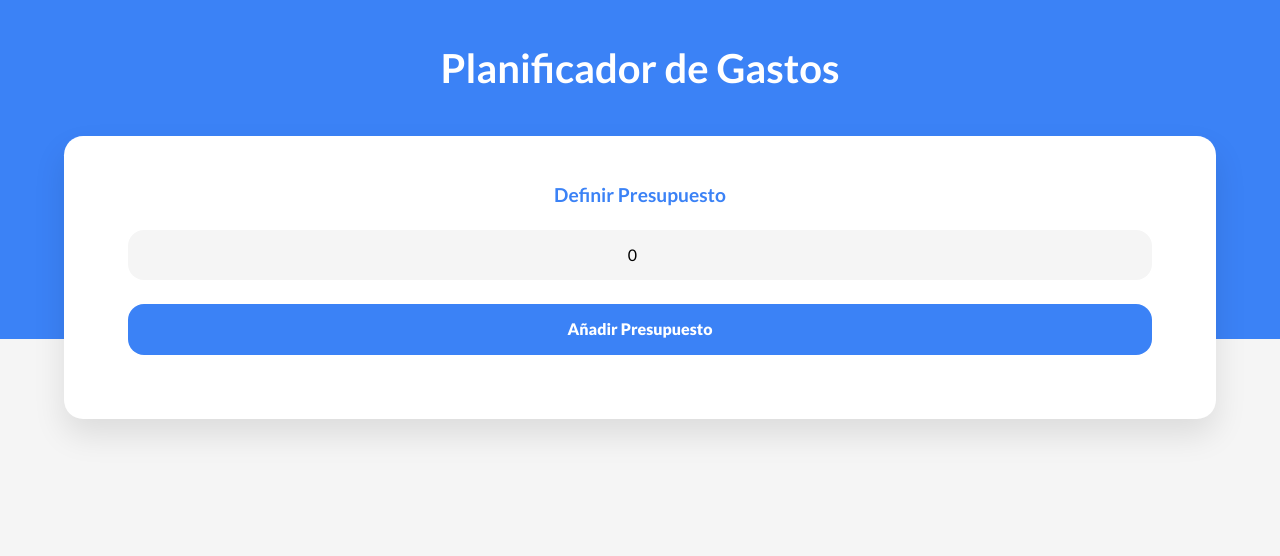
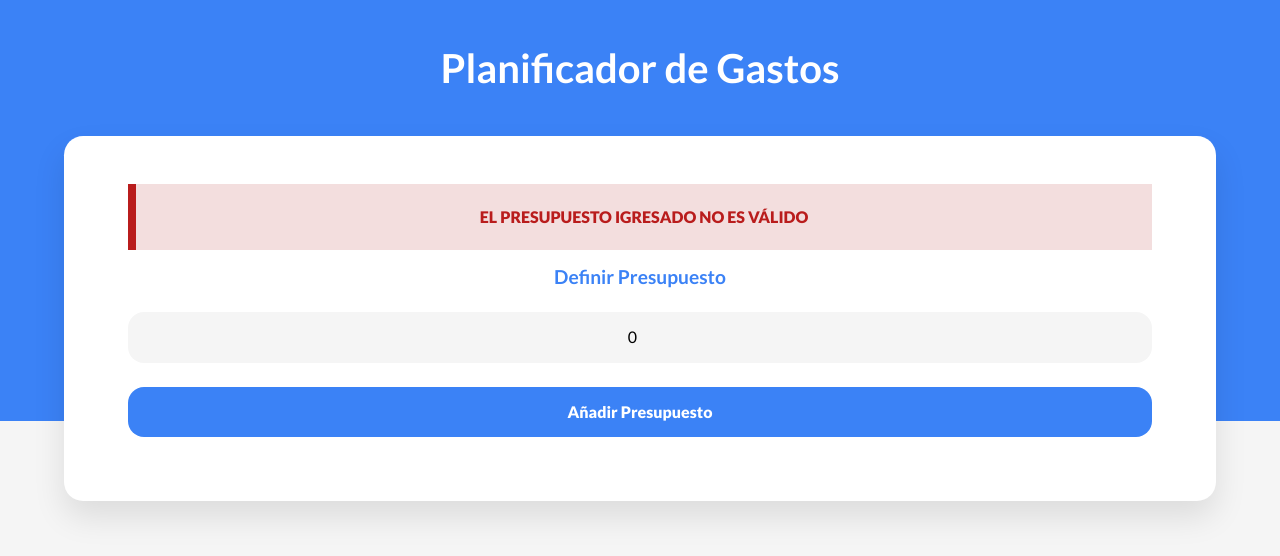
Before and after one commit to darianaren/expense-manager, a Vue app: page / in a window 1280 px wide. Both pictures are taken after a click on the input "Añadir Presupuesto". Shown: the top 556 px of the page. Built offline with nearby package versions, Linux system fonts and the light colour scheme.

Commit message:
[FEAT] Add Alert component

```diff
--- /dev/null
+++ b/src/components/Alert.vue
@@ -0,0 +1,21 @@
+<template>
+  <div class="alert">
+    <slot></slot>
+  </div>
+</template>
+
+<style scoped>
+.alert {
+  color: #b91c1c;
+  font-weight: 900;
+  text-transform: uppercase;
+  font-size: 1.2rem;
+  text-align: center;
+
+  padding: 0.5rem;
+  margin-bottom: 1rem;
+
+  background-color: #f3dede;
+  border-left: 0.5rem solid #b91c1c;
+}
+</style>
--- a/src/components/Budget.vue
+++ b/src/components/Budget.vue
@@ -1,11 +1,16 @@
 <script setup>
 import { ref } from "vue";
+import Alert from "./Alert.vue";
 
 const budget = ref(0);
+const error = ref("");
 
 const handleSubmit = () => {
   if (!budget.value || budget.value <= 0 || isNaN(budget.value)) {
-    alert("El presupuesto igresado no es válido");
+    error.value = "El presupuesto igresado no es válido";
+    setTimeout(() => {
+      error.value = "";
+    }, 3000);
     return;
   }
 };
@@ -13,6 +18,9 @@ const handleSubmit = () => {
 
 <template>
   <form class="budget-form" @submit.prevent="handleSubmit">
+    <Alert v-if="error">
+      <p>{{ error }}</p>
+    </Alert>
     <div class="field">
       <label class="label" for="new-budget">Definir Presupuesto</label>
       <input
```
